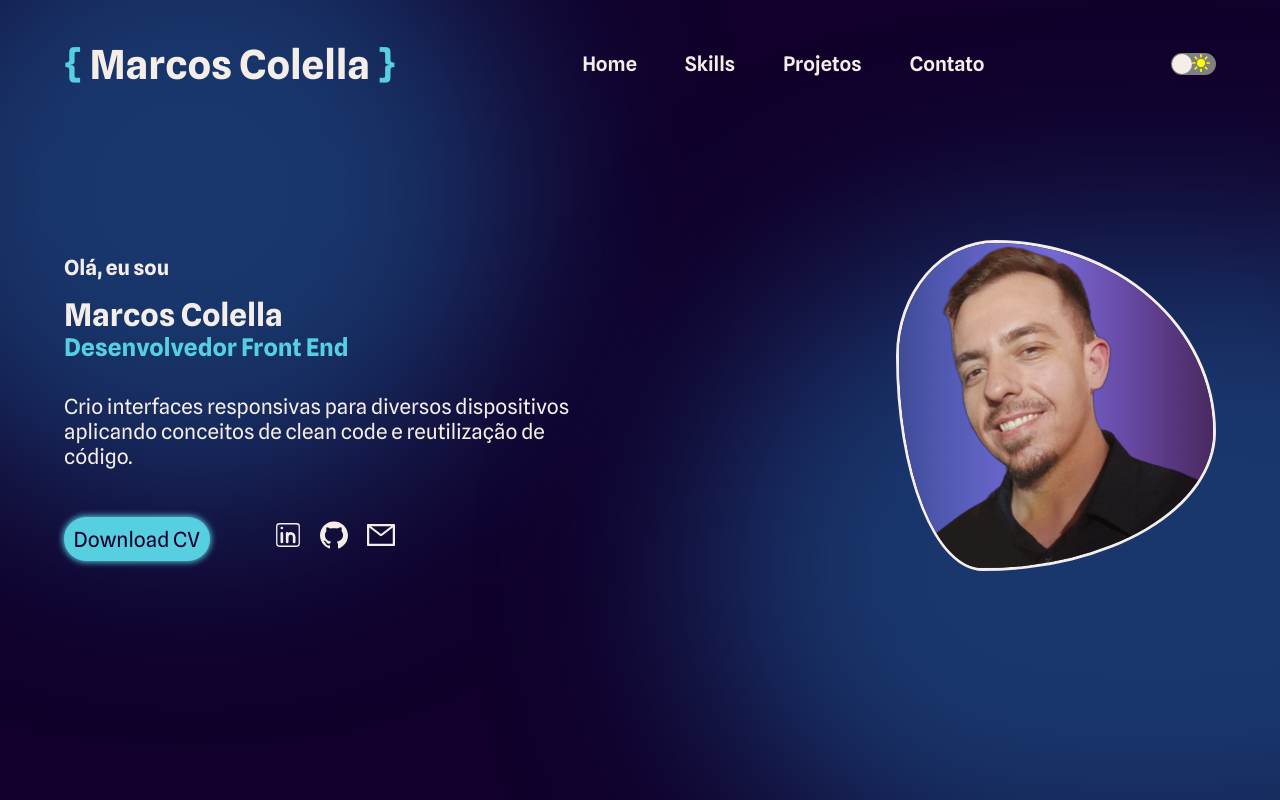
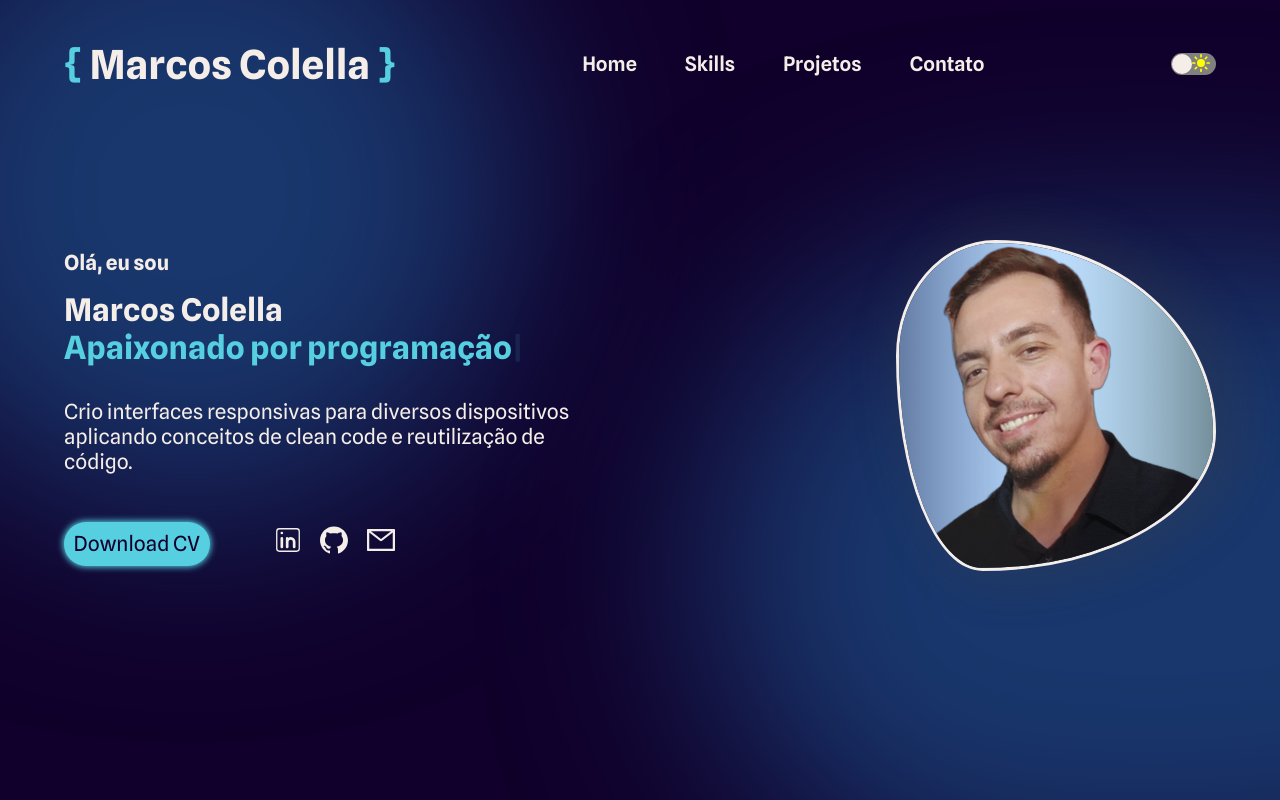
Before and after one commit to ColellaDev/Portfolio, a React (Vite) app: page / in a window 1280 px wide. Shown: the top 800 px of the page. Built offline with nearby package versions, Linux system fonts and the light colour scheme.

Commit message:
Implementação Efeito Typing

```diff
--- a/package.json
+++ b/package.json
@@ -15,6 +15,7 @@
     "react-icons": "^5.0.1",
     "react-scroll": "^1.9.0",
     "react-switch": "^7.0.0",
+    "react-typed": "^2.0.12",
     "styled-components": "^6.1.8"
   },
   "devDependencies": {
--- a/src/components/NavBar/index.jsx
+++ b/src/components/NavBar/index.jsx
@@ -33,7 +33,7 @@ const {toggleTheme} = useContext(ThemeContext)
         uncheckedIcon={<IoSunny color="yellow"/>}
 
         offHandleColor={COLORS.PRIMARY}
-        onHandleColor={COLORS.PRIMARY}
+        onHandleColor={COLORS.SECUNDARY}
 
         onColor={COLORS.GRAY}
         offColor={COLORS.GRAY}
--- a/src/components/Profile/index.jsx
+++ b/src/components/Profile/index.jsx
@@ -6,8 +6,7 @@ import { AiOutlineGithub } from "react-icons/ai";
 import avatarDark from "../../assets/avatarDark.png"
 import avatarLight from "../../assets/avatarLight.png"
 import curriculo from "../../assets/CurriculoMarcosColella.pdf"
-
-
+import { ReactTyped } from "react-typed";
 
 export function Home() {
 
@@ -19,7 +18,17 @@ export function Home() {
                 <About>
                  <h4>Olá,  eu sou</h4>
                  <h2>Marcos Colella</h2>
-                 <h3><span>Desenvolvedor Front End</span></h3>
+                 <ReactTyped
+
+                    strings={[
+                        "Desenvolvedor Front End",
+                        "Apaixonado por programação"
+                    ]}
+                    typeSpeed={60}
+                    backSpeed={35}
+                    loop
+                 />
+
                  <p>
                  Crio interfaces responsivas para diversos dispositivos aplicando conceitos de clean code
                   e reutilização de código.
@@ -35,17 +44,16 @@ export function Home() {
 
                 </About>
 
-
                  <Avatar>
                 { TITLE == "dark" ?
-                  <img src={avatarDark} alt="Foto Perfil Marcos Colella"/> :
-                  <img src={avatarLight} alt="Foto Perfil Marcos Colella"/>
+                  <img src={avatarLight} alt="Foto Perfil Marcos Colella"/> :
+                  <img src={avatarDark} alt="Foto Perfil Marcos Colella"/>
                 }
                  </Avatar>
             </Hero>
 
-            <TopBlur background={TITLE === "dark" ? "rgba(25, 55, 109, 1)" : "rgba(25, 55, 109, 0.2)"} />
-            <BottomBlur background={TITLE === "dark" ? "rgba(25, 55, 109, 1)" : "rgba(25, 55, 109, 0.2)"} />
+            <TopBlur background={TITLE === "dark" ? "rgba(25, 55, 109, 1)" : "rgb(221, 208, 255)"} />
+            <BottomBlur background={TITLE === "dark" ? "rgba(25, 55, 109, 1)" : "rgb(221, 208, 255)"} />
 
         </Container>
     )
--- a/src/components/Profile/styles.js
+++ b/src/components/Profile/styles.js
@@ -1,4 +1,4 @@
-import styled from "styled-components"
+import styled from "styled-components";
 
 export const Container = styled.div`
   margin-top: 13rem;
@@ -17,7 +17,12 @@ gap: 20rem;
 export const About = styled.div`
   width: 32rem;
 
- h2  {
+  span {
+    font-size: 2rem;
+    font-weight: 700;
+  }
+
+  h2 {
     margin-top: 1rem;
   }
 
@@ -25,8 +30,6 @@ export const About = styled.div`
     margin-top: 2rem;
     margin-bottom: 3rem;
   }
-
-
 `
 
 export const Links = styled.div`
@@ -34,8 +37,8 @@ display: flex;
   align-items: center;
   gap: 0.9rem;
 
-   .iconLink{
-      color: ${({theme}) => theme.COLORS.PRIMARY};
+  .iconLink {
+    color: ${({ theme }) => theme.COLORS.PRIMARY};
     font-size: 2rem;
 
     &:hover {
@@ -48,31 +51,31 @@ gap: 0.9rem;
     margin-right: 3rem;
     padding: 0.6rem;
 
-   color: ${({theme}) => theme.COLORS.BACKGROUND};
-   background-color: ${({theme}) => theme.COLORS.SECUNDARY};
+    color: ${({ theme }) => theme.COLORS.BACKGROUND};
+    background-color: ${({ theme }) => theme.COLORS.SECUNDARY};
     border-radius: 1.5rem;
     font-weight: 400;
 
-
-    box-shadow: 0px 0px 6px 1px ${({theme}) => theme.COLORS.SECUNDARY};
+    box-shadow: 0px 0px 6px 1px ${({ theme }) => theme.COLORS.SECUNDARY};
 
     &:hover {
       transition: all 0.3s ease-in;
-      box-shadow: 0px 0px 10px 4px ${({theme}) => theme.COLORS.SECUNDARY};
+      box-shadow: 0px 0px 10px 4px ${({ theme }) => theme.COLORS.SECUNDARY};
     }
   }
 `
 
 export const Avatar = styled.div`
-
   img {
     width: 20rem;
 
-   border-radius: 31% 69% 73% 27% / 35% 58% 42% 65%  ;
-   border-color: ${({theme}) => theme.COLORS.PRIMARY};
+    border-radius: 31% 69% 73% 27% / 35% 58% 42% 65%;
+    border-color: ${({ theme }) => theme.COLORS.PRIMARY};
     border: solid;
+    box-shadow: 14px 0px 41px 19px rgba(62, 66, 66, 0.22);
   }
 `
+
 export const TopBlur = styled.div`
   position: absolute;
   width: 50vw;
@@ -85,8 +88,8 @@ export const TopBlur = styled.div`
   background: ${({ background }) => background};
   filter: blur(100px);
   z-index: -1;
+`
 
-`
 export const BottomBlur = styled.div`
   position: absolute;
   width: 70vw;
--- a/src/styles/dark.js
+++ b/src/styles/dark.js
@@ -4,11 +4,9 @@ export default {
     COLORS: {
 
       BACKGROUND: "#10002B",
-      TOGGLE: "#312E38",
 
       PRIMARY: "#F4EDE8",
       SECUNDARY: "#56cfe1",
-
 
       RED: "#FF002E",
       GRAY: "#808080"
--- a/src/styles/light.js
+++ b/src/styles/light.js
@@ -4,10 +4,12 @@ export default {
     COLORS: {
 
       BACKGROUND: "#F5F5F5",
-      TOGGLE: "#312E38",
+      //BACKGROUND: "#F3D9FF",
+      //BACKGROUND: "#ffeedd",
+     //BACKGROUND: "#caf0f8",
 
       PRIMARY: "#10002B",
-      SECUNDARY: "#3D8989",
+      SECUNDARY: "#4c007d",
 
       RED: "#FF002E",
       GRAY: "#CCCCCC"
```
Also changed, not shown: src/components/NavBar/styles.js (+8 -10 lines), 1 other file (tests, documents, lock files or other folders). Lines whose indentation alone changed are shown as unchanged.
